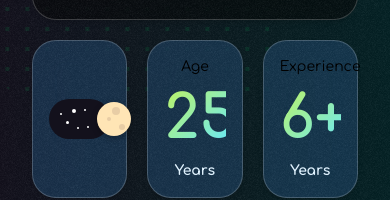
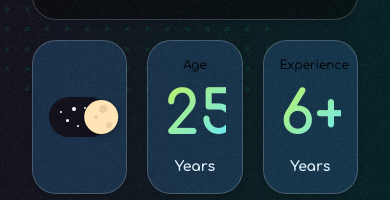
Before and after one commit to branjesusdev/branjes-dev, an Astro site: page / in a window 390 px wide. Shown: the part 749-949 px from the top of the page. Built offline with nearby package versions, Linux system fonts and the light colour scheme; Astro itself is replaced by a stand-in of ours; what tailwindcss-animated would draw is missing.

Commit message:
swich responsive event

```diff
--- a/src/components/ThemeSwitch.astro
+++ b/src/components/ThemeSwitch.astro
@@ -31,7 +31,8 @@
     cursor: pointer;
     display: inline-block;
     position: relative;
-    width: 90px;
+    width: 100%;
+    max-width: 90px;
     height: 40px;
     background-color: #83d8ff69;
     border-radius: 84px;
@@ -163,7 +164,7 @@
 
   input:checked + .toggle .toggle__handler {
     background-color: #ffe5b5;
-    transform: translate3d(40px, 0, 0) rotate(0);
+    transform: translate3d(80%, 0, 0) rotate(0);
   }
 
   input:checked + .toggle .toggle__handler .crater {
--- a/src/components/ui/CardInfo.astro
+++ b/src/components/ui/CardInfo.astro
@@ -9,7 +9,7 @@
 ---
 
 <aside class="text-center space-y-3">
-  <p class="text-sm">{ titleHeader }</p>
+  <p class="text-xs sm:text-sm">{ titleHeader }</p>
   <h1
     class="text-5xl md:text-6xl md:leading-tight font-bold text-transparent bg-clip-text bg-gradient-to-br from-lime-300 to-cyan-300"
   >
```
